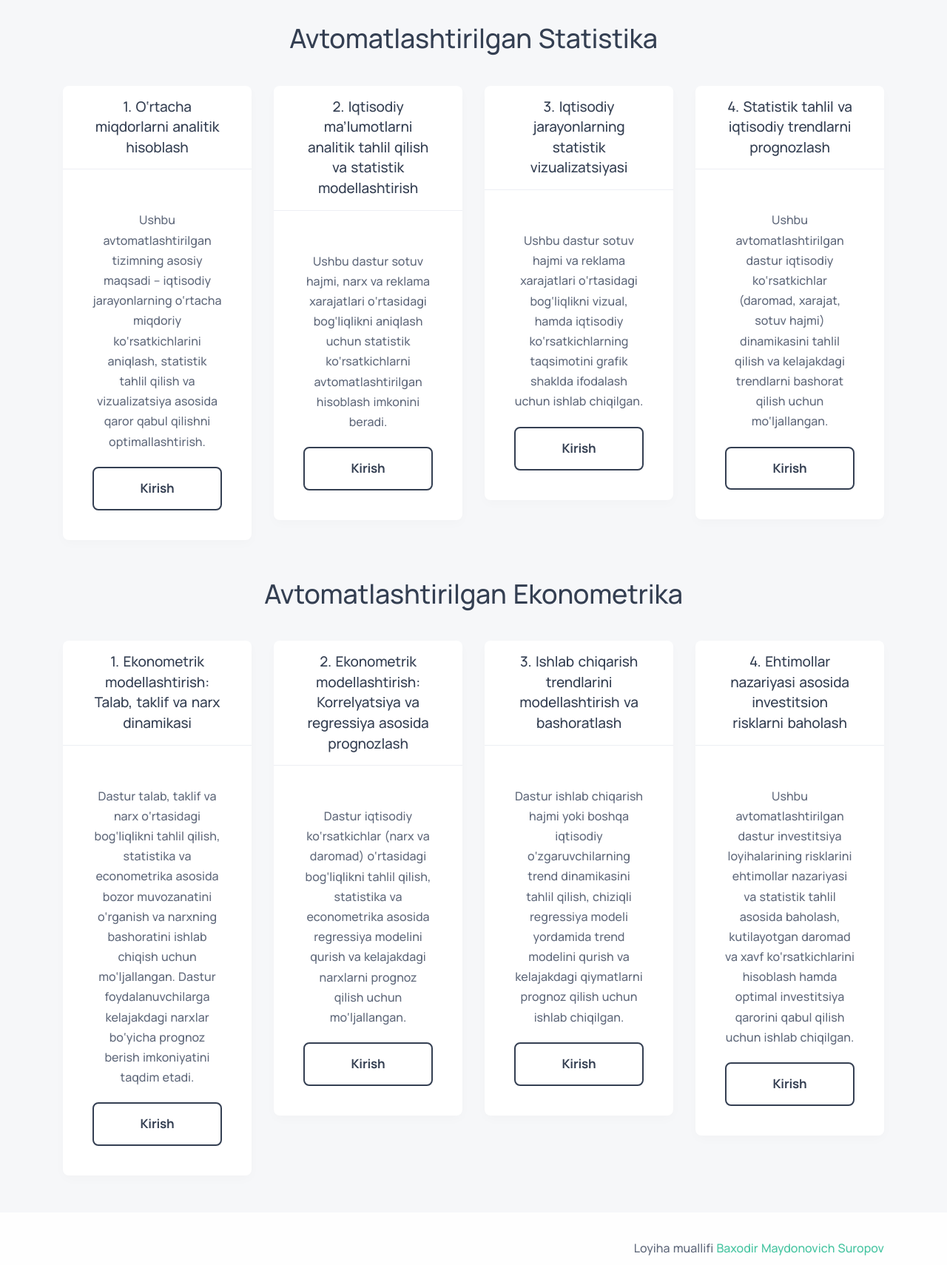
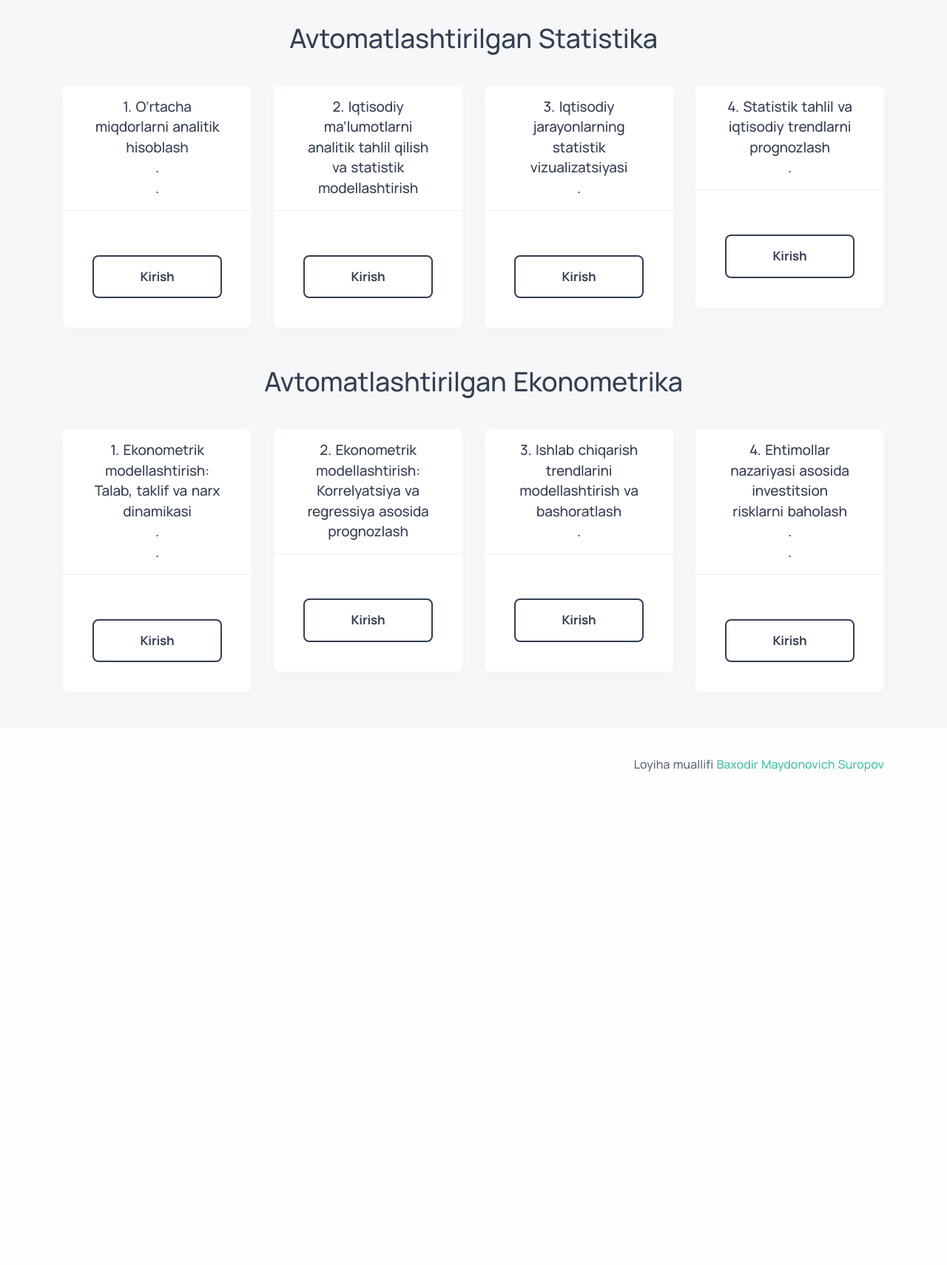
Before and after one commit to AsliddinWeb/ict-django-updated, a Django app: page /automation/ in a window 1280 px wide. Shown: the part 191-1901 px from the top of the page at 74% size. After the commit the page ends 1234 px from the top, so only its background shows below. Run offline with Django 4.2, Linux system fonts and the light colour scheme; data that the repository does not hold is empty; some libraries are stand-ins or nearby versions.

Commit message:
Updated /automation page

```diff
--- a/templates/automation/home.html
+++ b/templates/automation/home.html
@@ -16,12 +16,11 @@
                 <div class="col">
                   <div class="card mb-4 rounded-3 shadow-sm">
                     <div class="card-header py-3">
-                      <h4 class="my-0 fw-normal">1. O‘rtacha miqdorlarni analitik hisoblash</h4>
+                      <h4 class="my-0 fw-normal">1. O‘rtacha miqdorlarni analitik hisoblash <br>. <br>.</h4>
                     </div>
                     <div class="card-body">
                       <ul class="list-unstyled mt-3 mb-4">
-                        <li>Ushbu avtomatlashtirilgan tizimning asosiy maqsadi – iqtisodiy jarayonlarning o‘rtacha miqdoriy ko‘rsatkichlarini aniqlash,
-                          statistik tahlil qilish va vizualizatsiya asosida qaror qabul qilishni optimallashtirish.</li>
+                        <li></li>
                       </ul>
                       <a href="/automation/kompaniya-daromadi/" class="w-100 btn btn-lg btn-outline-primary">Kirish</a>
                     </div>
@@ -35,7 +34,7 @@
                     </div>
                     <div class="card-body">
                       <ul class="list-unstyled mt-3 mb-4">
-                        <li>Ushbu dastur sotuv hajmi, narx va reklama xarajatlari o‘rtasidagi bog‘liqlikni aniqlash uchun statistik ko‘rsatkichlarni avtomatlashtirilgan hisoblash imkonini beradi.</li>
+                        <li></li>
                       </ul>
                       <a href="/automation/statistik-kuzatish-va-tahlil/" class="w-100 btn btn-lg btn-outline-primary">Kirish</a>
                     </div>
@@ -45,11 +44,11 @@
                 <div class="col">
                   <div class="card mb-4 rounded-3 shadow-sm">
                     <div class="card-header py-3">
-                      <h4 class="my-0 fw-normal">3. Iqtisodiy jarayonlarning statistik vizualizatsiyasi</h4>
+                      <h4 class="my-0 fw-normal">3. Iqtisodiy jarayonlarning statistik vizualizatsiyasi <br>.</h4>
                     </div>
                     <div class="card-body">
                       <ul class="list-unstyled mt-3 mb-4">
-                        <li>Ushbu dastur sotuv hajmi va reklama xarajatlari o‘rtasidagi bog‘liqlikni vizual, hamda iqtisodiy ko‘rsatkichlarning taqsimotini grafik shaklda ifodalash uchun ishlab chiqilgan.</li>
+                        <li></li>
                       </ul>
                       <a href="/automation/statistik-grafiklar/" class="w-100 btn btn-lg btn-outline-primary">Kirish</a>
                     </div>
@@ -59,11 +58,11 @@
                 <div class="col">
                   <div class="card mb-4 rounded-3 shadow-sm">
                     <div class="card-header py-3">
-                      <h4 class="my-0 fw-normal">4. Statistik tahlil va iqtisodiy trendlarni prognozlash</h4>
+                      <h4 class="my-0 fw-normal">4. Statistik tahlil va iqtisodiy trendlarni prognozlash <br>.</h4>
                     </div>
                     <div class="card-body">
                       <ul class="list-unstyled mt-3 mb-4">
-                        <li>Ushbu avtomatlashtirilgan dastur iqtisodiy ko‘rsatkichlar (daromad, xarajat, sotuv hajmi) dinamikasini tahlil qilish va kelajakdagi trendlarni bashorat qilish uchun mo‘ljallangan.</li>
+                        <li></li>
                       </ul>
                       <a href="/automation/dinamikani-organish-va-prognozlash/" class="w-100 btn btn-lg btn-outline-primary">Kirish</a>
                     </div>
@@ -86,11 +85,12 @@
                 <div class="col">
                   <div class="card mb-4 rounded-3 shadow-sm">
                     <div class="card-header py-3">
-                      <h4 class="my-0 fw-normal">1. Ekonometrik modellashtirish: Talab, taklif va narx dinamikasi</h4>
+                      <h4 class="my-0 fw-normal">1. Ekonometrik modellashtirish: Talab, taklif va narx dinamikasi <br>.
+                        <br>.</h4>
                     </div>
                     <div class="card-body">
                       <ul class="list-unstyled mt-3 mb-4">
-                        <li>Dastur talab, taklif va narx o‘rtasidagi bog‘liqlikni tahlil qilish, statistika va econometrika asosida bozor muvozanatini o‘rganish va narxning bashoratini ishlab chiqish uchun mo‘ljallangan. Dastur foydalanuvchilarga kelajakdagi narxlar bo‘yicha prognoz berish imkoniyatini taqdim etadi.</li>
+                        <li></li>
                       </ul>
                       <a href="/automation/ekonometrik-model/" class="w-100 btn btn-lg btn-outline-primary">Kirish</a>
                     </div>
@@ -104,7 +104,7 @@
                     </div>
                     <div class="card-body">
                       <ul class="list-unstyled mt-3 mb-4">
-                        <li>Dastur iqtisodiy ko‘rsatkichlar (narx va daromad) o‘rtasidagi bog‘liqlikni tahlil qilish, statistika va econometrika asosida regressiya modelini qurish va kelajakdagi narxlarni prognoz qilish uchun mo‘ljallangan.</li>
+                        <li></li>
                       </ul>
                       <a href="/automation/daromad-ortasidagi-bogliqlik/" class="w-100 btn btn-lg btn-outline-primary">Kirish</a>
                     </div>
@@ -114,11 +114,11 @@
                 <div class="col">
                   <div class="card mb-4 rounded-3 shadow-sm">
                     <div class="card-header py-3">
-                      <h4 class="my-0 fw-normal">3. Ishlab chiqarish trendlarini modellashtirish va bashoratlash</h4>
+                      <h4 class="my-0 fw-normal">3. Ishlab chiqarish trendlarini modellashtirish va bashoratlash <br>.</h4>
                     </div>
                     <div class="card-body">
                       <ul class="list-unstyled mt-3 mb-4">
-                        <li>Dastur ishlab chiqarish hajmi yoki boshqa iqtisodiy o‘zgaruvchilarning trend dinamikasini tahlil qilish, chiziqli regressiya modeli yordamida trend modelini qurish va kelajakdagi qiymatlarni prognoz qilish uchun ishlab chiqilgan.</li>
+                        <li></li>
                       </ul>
                       <a href="/automation/trend-va-prognozlash/" class="w-100 btn btn-lg btn-outline-primary">Kirish</a>
                     </div>
@@ -128,11 +128,12 @@
                 <div class="col">
                   <div class="card mb-4 rounded-3 shadow-sm">
                     <div class="card-header py-3">
-                      <h4 class="my-0 fw-normal">4. Ehtimollar nazariyasi asosida investitsion risklarni baholash</h4>
+                      <h4 class="my-0 fw-normal">4. Ehtimollar nazariyasi asosida investitsion risklarni baholash <br>.
+                        <br>.</h4>
                     </div>
                     <div class="card-body">
                       <ul class="list-unstyled mt-3 mb-4">
-                        <li>Ushbu avtomatlashtirilgan dastur investitsiya loyihalarining risklarini ehtimollar nazariyasi va statistik tahlil asosida baholash, kutilayotgan daromad va xavf ko‘rsatkichlarini hisoblash hamda optimal investitsiya qarorini qabul qilish uchun ishlab chiqilgan. </li>
+                        <li></li>
                       </ul>
                       <a href="/automation/investitsiya-risklarini-baholash/" class="w-100 btn btn-lg btn-outline-primary">Kirish</a>
                     </div>
```
